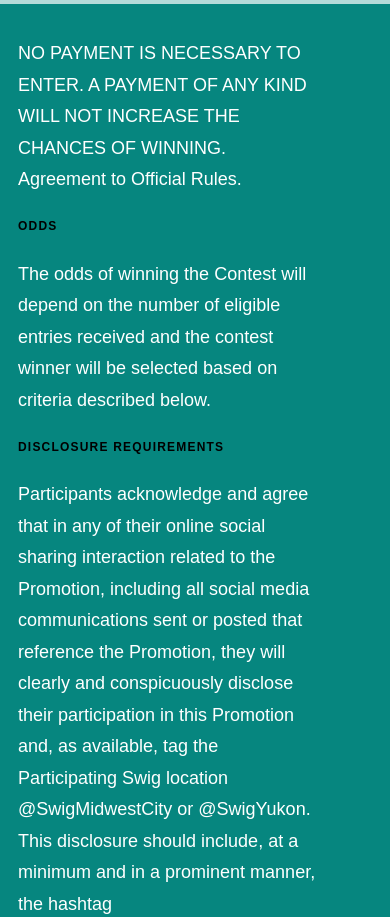
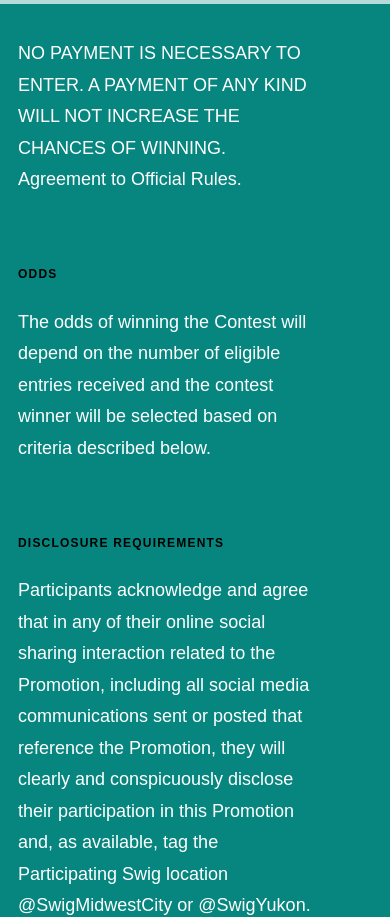
Before and after one commit to devqzzr/swig, a plain HTML site: page index.html in a window 390 px wide. Shown: the part 4228-5145 px from the top of the page. Drawn offline with Linux system fonts and the light colour scheme; a web font is replaced by a local one.

Commit message:
mobile legal

```diff
--- a/index.css
+++ b/index.css
@@ -346,6 +346,7 @@ body {
     top: 0;
     bottom: 0;
     right: 0;
+    margin: 0;
   }
   .is-active .legal-nav-body {
     height: 100vh;
@@ -394,6 +395,12 @@ body {
   color: #000;
 }
 
+@media (max-width: 800px) {
+  .legal h4 {
+    padding-top: 4rem;
+  }
+}
+
 .legal p,
 .legal ul {
   padding: .875em 0;
```
